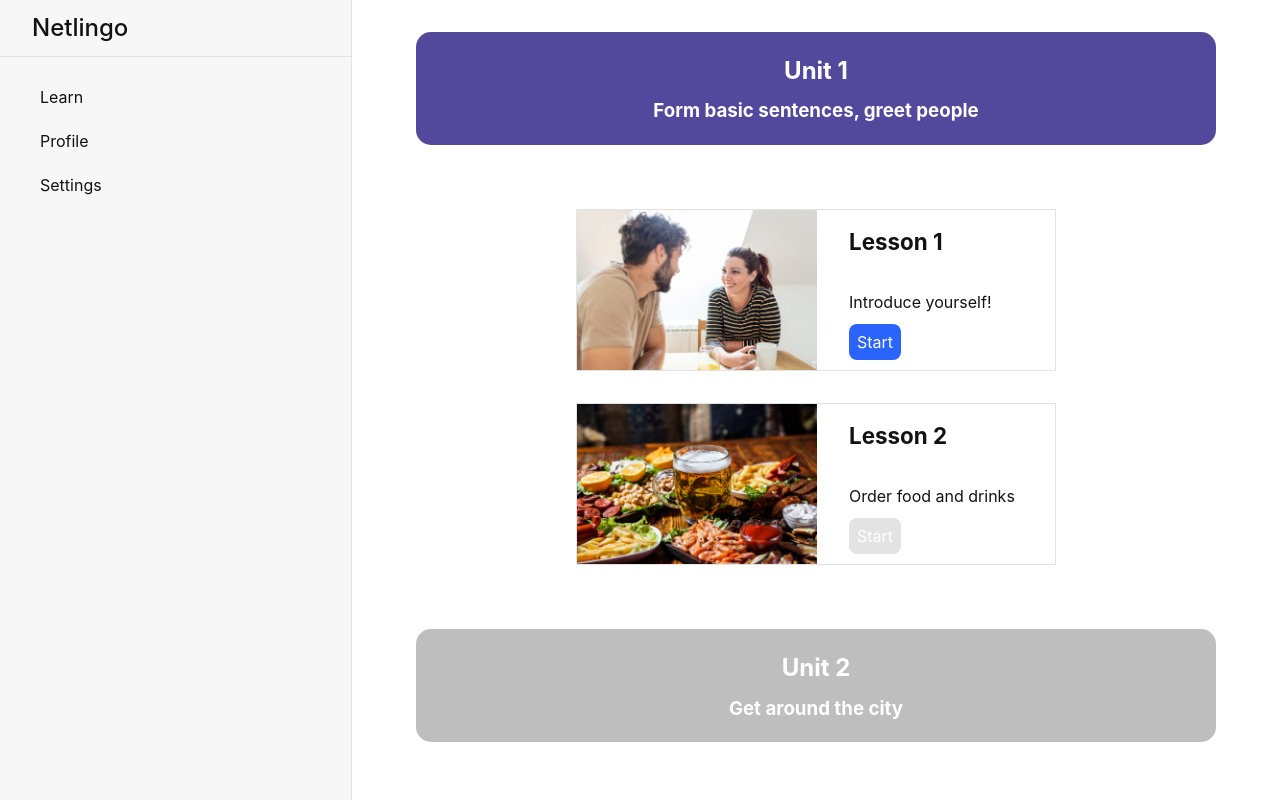
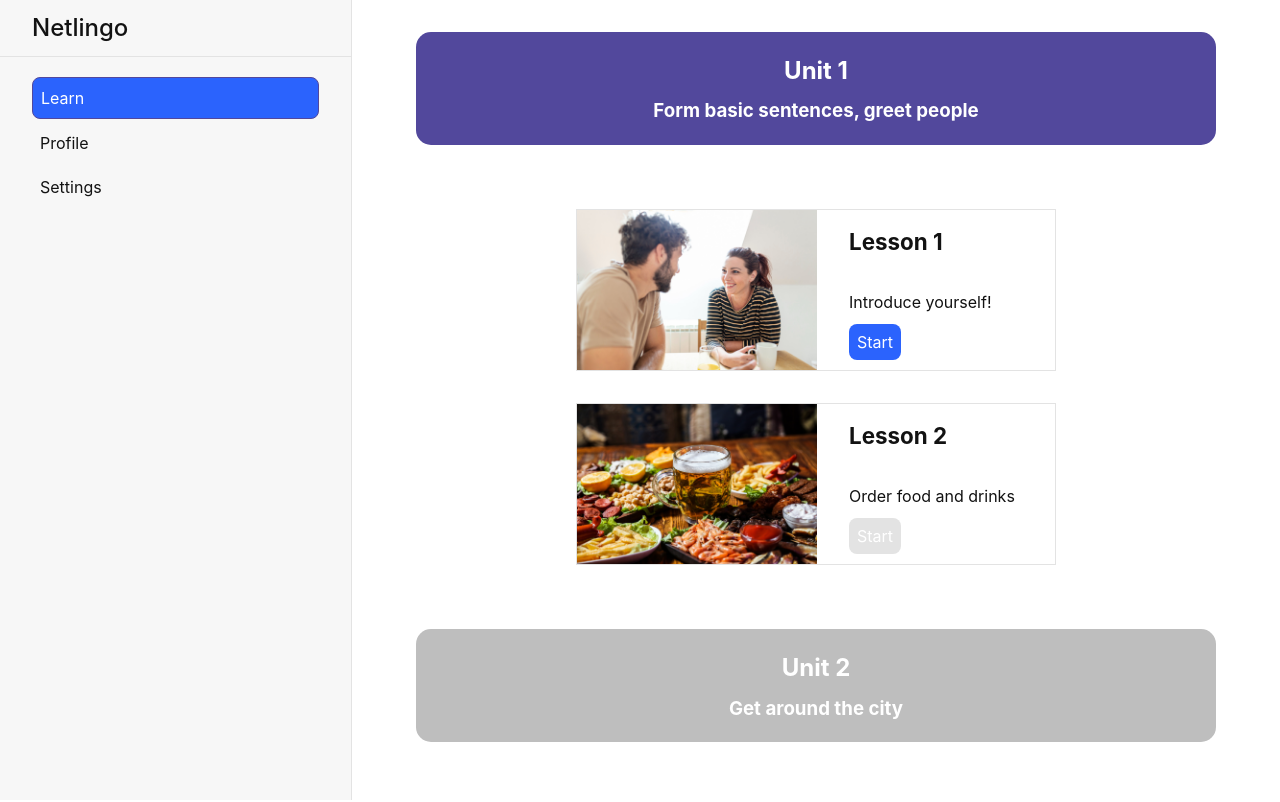
Before and after one commit to KasraTabrizi/Netlingo, a React (Create React App) app: page / in a window 1280 px wide. Shown: the top 802 px of the page. Built offline with nearby package versions, Linux system fonts and the light colour scheme.

Commit message:
update default index path

```diff
--- a/src/components/SideNavBar.tsx
+++ b/src/components/SideNavBar.tsx
@@ -10,7 +10,7 @@ const SideNavBar = () => {
         <ul>
           <li>
             <NavLink
-              to={`learn`}
+              to={`/`}
               className={({ isActive }) => (isActive ? "active" : "")}
             >
               Learn
--- a/src/index.tsx
+++ b/src/index.tsx
@@ -33,7 +33,7 @@ const router = createBrowserRouter([
             element: <Learn />,
           },
           {
-            path: "/learn/lesson/:lessonId",
+            path: "/lesson/:lessonId",
             element: <Lesson />,
           },
           {
```
